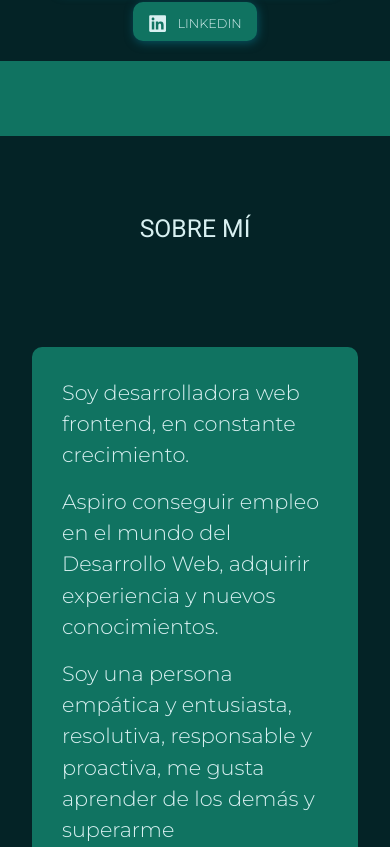
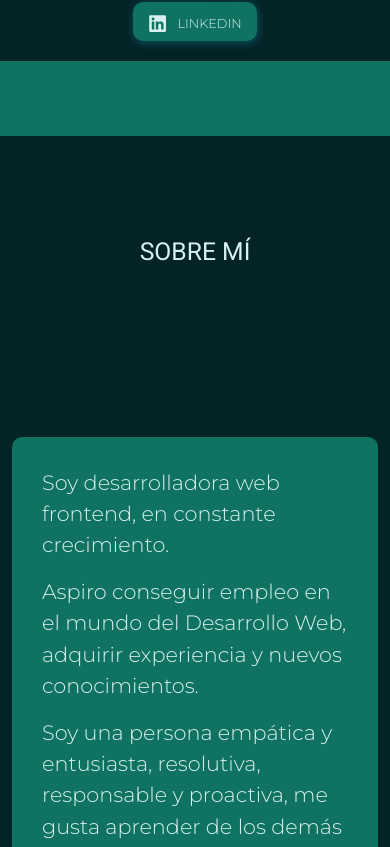
Before and after one commit to GianinaLC/gianinalc-portfolio, a React (Create React App) app: page / in a window 390 px wide. Shown: the part 708-1555 px from the top of the page. Built offline with nearby package versions, Linux system fonts and the light colour scheme.

Commit message:
Se arregla responsive

```diff
--- a/src/components/Formacion/Formacion.css
+++ b/src/components/Formacion/Formacion.css
@@ -10,7 +10,7 @@
 
 .containerFormacion h2 {
     text-align: center;
-    padding: 20px;
+    padding: 40px;
 }
 
 @media (min-width: 1168px){
--- a/src/components/SobreMi/SobreMi.css
+++ b/src/components/SobreMi/SobreMi.css
@@ -1,26 +1,14 @@
-.contenedorPrincipal{
-    padding: 20px;
-    background-color: var(--primary-background-color);
-    display: flex;
-    justify-content: center;
-    align-items: center;
-}
-
 .contenedorSM{
     color: var(--primary-color-text);
     display: flex;
     flex-wrap: wrap;
-    justify-content: center;
+    justify-content: space-evenly;
     align-items: center;
     height: 100%;
 }
 
 .contenedorSM h2{
-    padding: 20px;
-    width: 250px;
-    display: flex;
-    justify-content: center;
-    align-items: center;
+    padding: 40px;
 }
 
 .contenedorSM div {
@@ -34,10 +22,6 @@
 }
 
 @media screen and (max-width:1024px){
- /*    .contenedorSM h2{
-        display: flex;
-        justify-content: center;
-        align-content: center;
-    }
- */
+
+
 }
--- a/src/components/SobreMi/SobreMi.js
+++ b/src/components/SobreMi/SobreMi.js
@@ -6,7 +6,7 @@ import 'aos/dist/aos.css';
 const SobreMi = () => {
     AOS.init();
     return (
-        <section className='containerGeneral contenedorPrincipal' id='Sobre mí'>
+        <section className='containerGeneral firstBgColor' id='Sobre mí'>
             <Container fluid className='contenedorSM' data-aos="zoom-in-up">
                 <h2>Sobre mí</h2>
 
--- a/src/components/Tecnologias/Tecnologias.js
+++ b/src/components/Tecnologias/Tecnologias.js
@@ -4,6 +4,7 @@ import AOS from 'aos';
 import 'aos/dist/aos.css';
 import { IoLogoCss3, IoLogoSass, IoLogoJavascript } from 'react-icons/io';
 import { FaReact, FaHtml5, FaGitAlt, FaGithub, FaNodeJs } from 'react-icons/fa';
+import { SiJquery } from 'react-icons/si'
 
 const Habilidades = () => {
     const skills = [
@@ -11,10 +12,12 @@ const Habilidades = () => {
         { id: 2, title: 'css', icon: <IoLogoCss3 /> },
         { id: 3, title: 'sass', icon: <IoLogoSass /> },
         { id: 4, title: 'javascript', icon: <IoLogoJavascript /> },
-        { id: 5, title: 'react', icon: <FaReact /> },
-        { id: 6, title: 'nodejs', icon: <FaNodeJs /> },
-        { id: 7, title: 'git', icon: <FaGitAlt /> },
-        { id: 8, title: 'github', icon: <FaGithub /> }
+        { id: 5, title: 'jquery', icon: <SiJquery /> },
+        { id: 6, title: 'react', icon: <FaReact /> },
+        { id: 7, title: 'nodejs', icon: <FaNodeJs /> },
+        { id: 8, title: 'git', icon: <FaGitAlt /> },
+        { id: 9, title: 'github', icon: <FaGithub /> }
+
     ]
     AOS.init();
 
```
